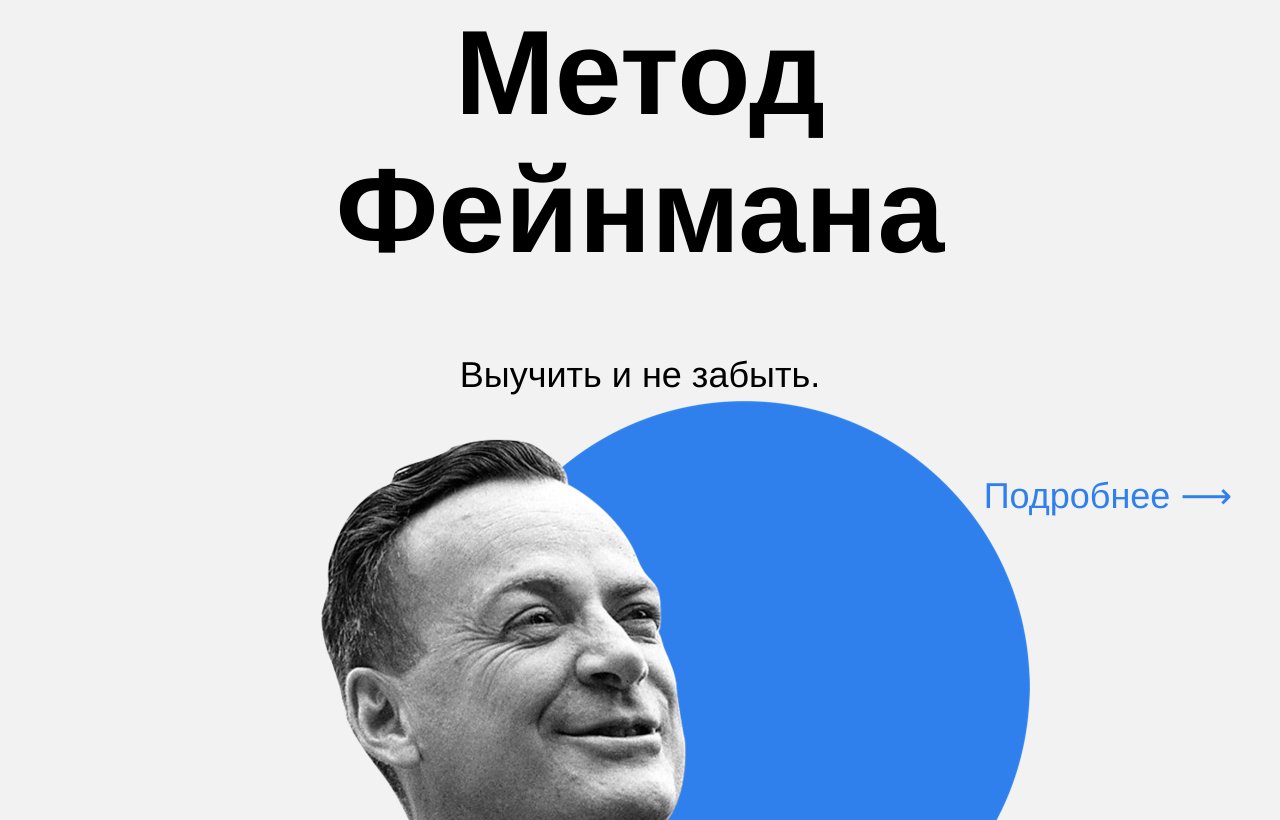
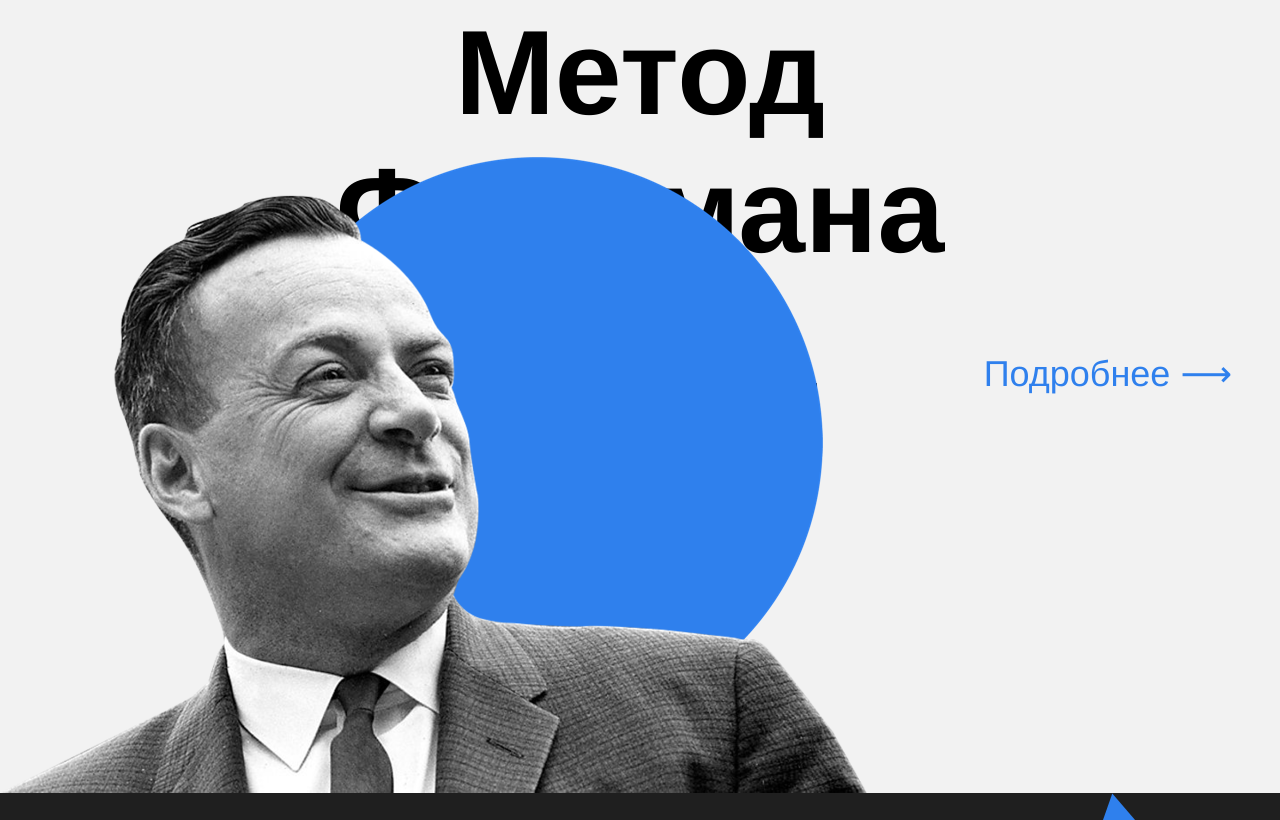
Before and after one commit to Nikita122515/how-to-learn-main, a plain HTML site: page index.html in a window 1280 px wide. Shown: the part 2140-2960 px from the top of the page. Drawn offline with Linux system fonts and the light colour scheme.

Commit message:
Update style.css

```diff
--- a/styles/style.css
+++ b/styles/style.css
@@ -215,6 +215,14 @@
   color: #2f80ed;
 }
 
+.feynman_img {
+ position: absolute;
+ left: 0px;
+  bottom: 0px;
+  width: 867px;
+  height: 637px;
+}
+
 .kaufman {
   background-color: #1f1f1f;
   display: flex;
```
